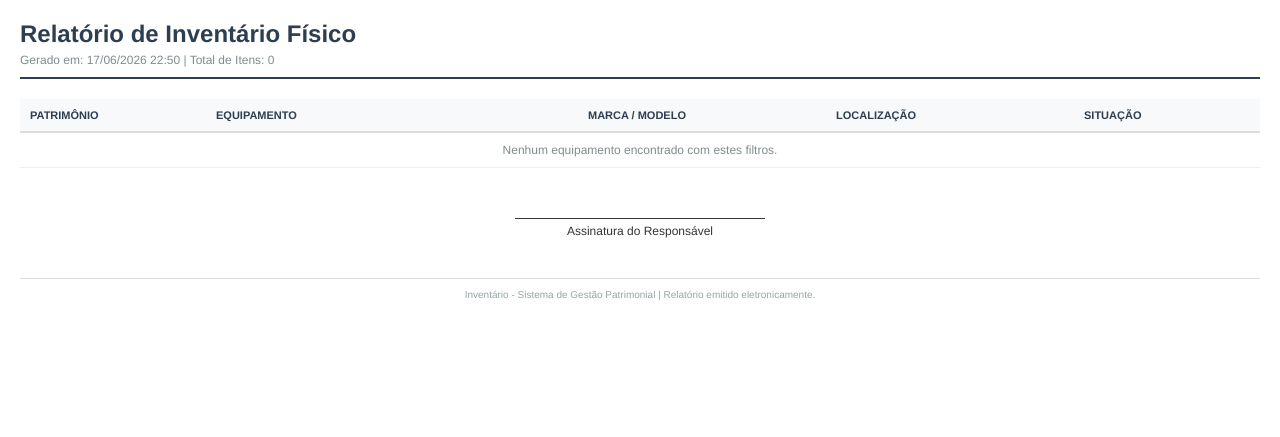
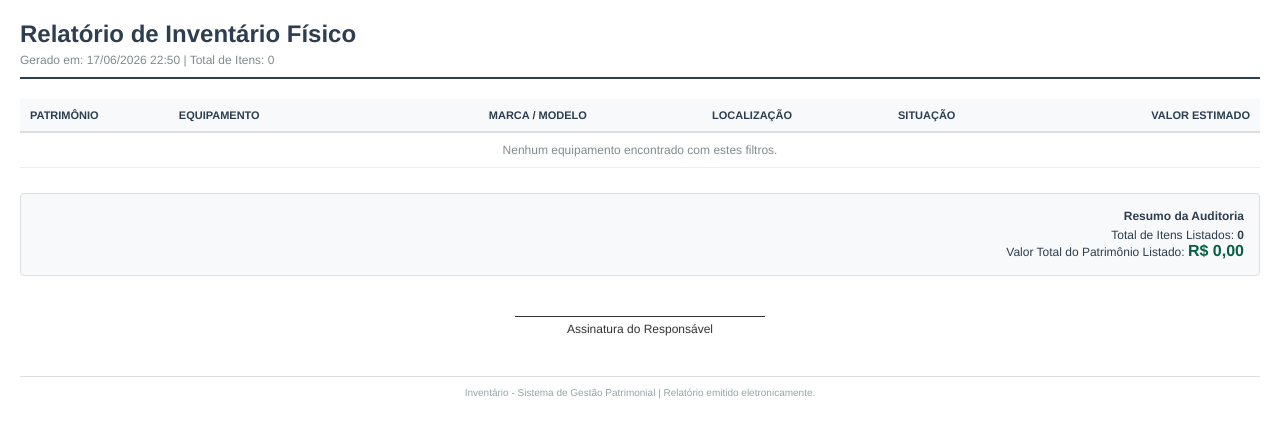
Before and after one commit to leonardnunes/Inventario, a Django app: page /relatorio/ in a window 1280 px wide. Shown: the top 437 px of the page. Run offline with Django 4.2, Linux system fonts and the light colour scheme; the visitor is signed in with stand-in values (Sample User, id 1); data that the repository does not hold is empty.

Commit message:
Implementa filtros dinâmicos no PDF e rastreabilidade de usuário no log de auditoria

```diff
--- a/core/templates/core/dashboard.html
+++ b/core/templates/core/dashboard.html
@@ -135,7 +135,10 @@
                         <small class="text-muted" style="font-size: 0.75rem;">{{ mov.equipamento.codigo_patrimonio }}</small>
                     </td>
                     <td class="border-bottom-0 py-3">
-                            <span class="text-light" style="font-size: 0.9rem;">{{ mov.observacao }}</span>
+                        <span class="text-light d-block mb-1" style="font-size: 0.9rem;">{{ mov.observacao }}</span>
+                        <small class="text-muted" style="font-size: 0.75rem;">
+                            <i class="bi bi-person-fill me-1"></i> Autor: <span class="text-capitalize text-light opacity-75">{{ mov.usuario.username|default:"Sistema" }}</span>
+                        </small>
                     </td>
                 </tr>
                 {% empty %}
--- a/core/templates/core/equipamento_detalhe.html
+++ b/core/templates/core/equipamento_detalhe.html
@@ -178,6 +178,9 @@
 
                     <div class="text-muted small mb-1" style="font-size: 0.7rem; text-transform: uppercase; letter-spacing: 0.05rem;">
                         <i class="bi bi-calendar3 me-1"></i>{{ log.data_registro|date:"d M Y - H:i" }}
+                        <span class="mx-2 text-secondary opacity-50">|</span>
+                        <i class="bi bi-person-fill me-1"></i>
+                        <span class="text-light fw-medium text-capitalize" style="text-transform: none;">{{ log.usuario.username|default:"Sistema" }}</span>
                     </div>
                     <div class="text-light" style="font-size: 0.85rem;">
                         {{ log.observacao }}
--- a/core/templates/core/relatorio_inventario.html
+++ b/core/templates/core/relatorio_inventario.html
@@ -1,3 +1,4 @@
+{% load humanize %}
 <!DOCTYPE html>
 <html lang="pt-br">
 <head>
@@ -13,14 +14,20 @@
         th { background-color: #f8f9fa; color: #2c3e50; font-weight: bold; text-align: left; padding: 10px; border-bottom: 2px solid #ddd; text-transform: uppercase; font-size: 11px; }
         td { padding: 10px; border-bottom: 1px solid #eee; vertical-align: middle; }
 
+        .text-right { text-align: right; }
+
         .badge { padding: 3px 8px; border-radius: 12px; font-size: 10px; font-weight: bold; text-transform: uppercase; }
         .badge-disponivel { background-color: #d1fae5; color: #065f46; }
         .badge-em-uso { background-color: #dbeafe; color: #1e40af; }
         .badge-manutencao { background-color: #fef3c7; color: #92400e; }
         .badge-descartado { background-color: #fee2e2; color: #991b1b; }
 
+        /* Nova classe para o rodapé financeiro */
+        .resumo-financeiro { margin-top: 25px; padding: 15px; background-color: #f8f9fa; border: 1px solid #ddd; border-radius: 4px; text-align: right; font-size: 12px; color: #2c3e50; page-break-inside: avoid; }
+        .valor-total { font-size: 16px; font-weight: bold; color: #065f46; }
+
         .rodape { margin-top: 40px; border-top: 1px solid #ddd; padding-top: 10px; text-align: center; font-size: 10px; color: #95a5a6; }
-        .assinatura { width: 250px; border-top: 1px solid #333; margin: 50px auto 0; text-align: center; padding-top: 5px; }
+        .assinatura { width: 250px; border-top: 1px solid #333; margin: 40px auto 0; text-align: center; padding-top: 5px; page-break-inside: avoid; }
 
         @media print {
             body { padding: 0; }
@@ -28,11 +35,13 @@
         }
     </style>
 </head>
-<body onload="window.print()"> <div class="cabecalho">
+<body onload="window.print()">
+    <div class="cabecalho">
         <h1 class="titulo">Relatório de Inventário Físico</h1>
         <div class="info-meta">
             Gerado em: {{ data_geracao|date:"d/m/Y H:i" }} | Total de Itens: {{ total_itens }}
             {% if request.GET.departamento %} | Filtro: Departamento{% endif %}
+            {% if request.GET.categoria %} | Filtro: Categoria{% endif %}
             {% if request.GET.status %} | Filtro: Status ({{ request.GET.status|title }}){% endif %}
         </div>
     </div>
@@ -40,11 +49,12 @@
     <table>
         <thead>
             <tr>
-                <th width="15%">Patrimônio</th>
-                <th width="30%">Equipamento</th>
-                <th width="20%">Marca / Modelo</th>
-                <th width="20%">Localização</th>
+                <th width="12%">Patrimônio</th>
+                <th width="25%">Equipamento</th>
+                <th width="18%">Marca / Modelo</th>
+                <th width="15%">Localização</th>
                 <th width="15%">Situação</th>
+                <th width="15%" class="text-right">Valor Estimado</th>
             </tr>
         </thead>
         <tbody>
@@ -61,14 +71,25 @@
                     {% else %}<span class="badge badge-descartado">Descartado</span>
                     {% endif %}
                 </td>
+                <td class="text-right">
+                    R$ {{ item.preco_aproximado|default_if_none:"0"|floatformat:2|intcomma }}
+                </td>
             </tr>
             {% empty %}
             <tr>
-                <td colspan="5" style="text-align: center; color: #7f8c8d;">Nenhum equipamento encontrado com estes filtros.</td>
+                <td colspan="6" style="text-align: center; color: #7f8c8d;">Nenhum equipamento encontrado com estes filtros.</td>
             </tr>
             {% endfor %}
         </tbody>
     </table>
+
+    <div class="resumo-financeiro">
+        <strong>Resumo da Auditoria</strong><br>
+        <span style="display: inline-block; margin-top: 5px;">
+            Total de Itens Listados: <strong>{{ total_itens }}</strong> <br>
+            Valor Total do Patrimônio Listado: <span class="valor-total">R$ {{ valor_total|default_if_none:"0"|floatformat:2|intcomma }}</span>
+        </span>
+    </div>
 
     <div class="assinatura">
         Assinatura do Responsável
--- a/core/views.py
+++ b/core/views.py
@@ -11,6 +11,7 @@ from django.contrib import messages
 from django.contrib.auth.decorators import login_required, permission_required
 from django.contrib.auth.mixins import LoginRequiredMixin, PermissionRequiredMixin
 from django.db import transaction
+from django.http import HttpResponseRedirect
 from django.db.models import Q, Count, Sum
 from django.http import HttpResponse
 from django.shortcuts import render, get_object_or_404, redirect
@@ -40,7 +41,7 @@ class DashboardView(LoginRequiredMixin, TemplateView):
         context['disponiveis'] = Equipamento.objects.filter(situacao='disponivel').count()
         context['ultimos_adicionados'] = Equipamento.objects.order_by('-id')[:5]
         context['valor_total'] = Equipamento.objects.aggregate(total=Sum('preco_aproximado'))['total'] or 0
-        context['ultimas_movimentacoes'] = HistoricoEquipamento.objects.all()[:8]
+        context['ultimas_movimentacoes'] = HistoricoEquipamento.objects.select_related('equipamento', 'usuario')[:8]
 
         chart_data_queryset = Equipamento.objects.values('categoria__nome').annotate(total=Count('id')).order_by(
             'categoria__nome')
@@ -71,6 +72,7 @@ class DashboardView(LoginRequiredMixin, TemplateView):
         context['chart_colors'] = json.dumps(chart_colors)
 
         return context
+
 
 class EquipamentoListView(PermissionRequiredMixin, ListView):
     permission_required = 'core.view_equipamento'
@@ -129,6 +131,7 @@ class EquipamentoListView(PermissionRequiredMixin, ListView):
         context['departamentos'] = Departamento.objects.all().order_by('nome')
         context['departamento_selecionado_id'] = departamento_id
         context['query_atual'] = query
+        context['categorias'] = Categoria.objects.all().order_by('nome')
 
         return context
 
@@ -140,12 +143,19 @@ class EquipamentoDetailView(PermissionRequiredMixin, DetailView):
     context_object_name = 'equipamento'
 
 
+
 class EquipamentoCreateView(PermissionRequiredMixin, CreateView):
     permission_required = 'core.add_equipamento'
     model = Equipamento
     form_class = EquipamentoForm
     template_name = 'core/equipamento_form.html'
     success_url = reverse_lazy('core:lista_equipamentos')
+
+    def form_valid(self, form):
+        self.object = form.save(commit=False)
+        self.object.save(user=self.request.user)
+
+        return HttpResponseRedirect(self.get_success_url())
 
 
 class EquipamentoUpdateView(PermissionRequiredMixin, UpdateView):
@@ -156,6 +166,12 @@ class EquipamentoUpdateView(PermissionRequiredMixin, UpdateView):
 
     def get_success_url(self):
         return reverse('core:equipamento_detalhe', kwargs={'pk': self.object.pk})
+
+    def form_valid(self, form):
+        self.object = form.save(commit=False)
+        self.object.save(user=self.request.user)
+
+        return HttpResponseRedirect(self.get_success_url())
 
 
 class EquipamentoDeleteView(PermissionRequiredMixin, DeleteView):
@@ -397,7 +413,6 @@ equipamento_editar = EquipamentoUpdateView.as_view()
 equipamento_excluir = EquipamentoDeleteView.as_view()
 
 
-
 class RelatorioInventarioView(PermissionRequiredMixin, ListView):
     permission_required = 'core.view_equipamento'
     model = Equipamento
@@ -409,6 +424,7 @@ class RelatorioInventarioView(PermissionRequiredMixin, ListView):
         query = self.request.GET.get('q', '')
         departamento_id = self.request.GET.get('departamento', '')
         status_param = self.request.GET.get('status', '')
+        categoria_id = self.request.GET.get('categoria', '')
 
         if query:
             queryset = queryset.filter(
@@ -425,12 +441,19 @@ class RelatorioInventarioView(PermissionRequiredMixin, ListView):
         if status_param:
             queryset = queryset.filter(situacao=status_param)
 
+        if categoria_id:
+            queryset = queryset.filter(categoria__id=categoria_id)
+
         return queryset.order_by('nome')
 
     def get_context_data(self, **kwargs):
         context = super().get_context_data(**kwargs)
+        queryset = self.get_queryset()
+
         context['data_geracao'] = timezone.now()
-        context['total_itens'] = self.get_queryset().count()
+        context['total_itens'] = queryset.count()
+        soma_patrimonio = queryset.aggregate(total=Sum('preco_aproximado'))['total']
+        context['valor_total'] = soma_patrimonio if soma_patrimonio else 0
 
         return context
 
```
Also changed, not shown: core/models.py (+14 -19 lines), core/templates/core/lista_equipamentos.html (+40 -0 lines), core/migrations/0005_historicoequipamento_usuario.py (added). Lines whose indentation alone changed are shown as unchanged.
